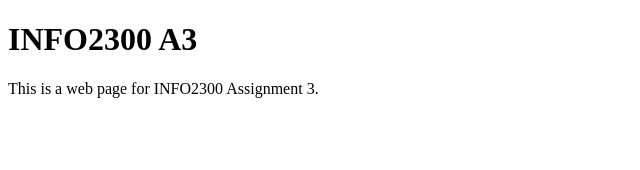
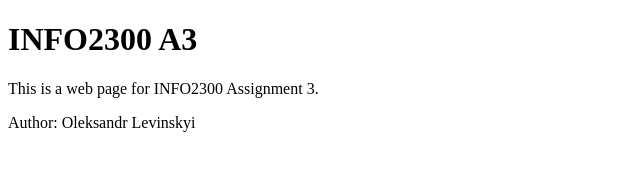
Before and after one commit to OleksandrLevinskyi/info2300-a3, a plain HTML site: page index.html in a window 1280 px wide. Shown: the whole page, without its empty margins (0-640 px from the left). Drawn offline with Linux system fonts and the light colour scheme.

Commit message:
add author at the bottom

```diff
--- a/index.html
+++ b/index.html
@@ -6,5 +6,6 @@
 <body>
   <h1>INFO2300 A3</h1>
   <p>This is a web page for INFO2300 Assignment 3.</p>
+  <p>Author: Oleksandr Levinskyi</p>
 </body>
 </html>
```
